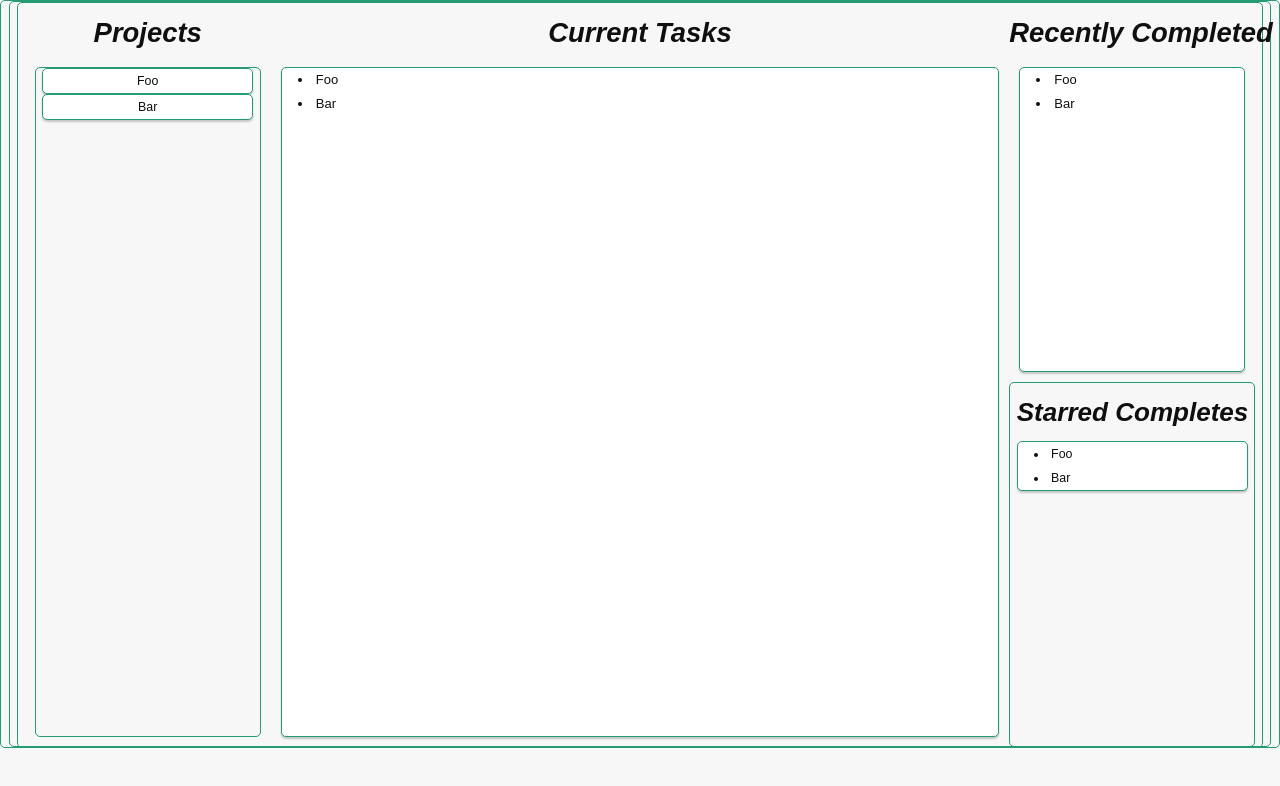
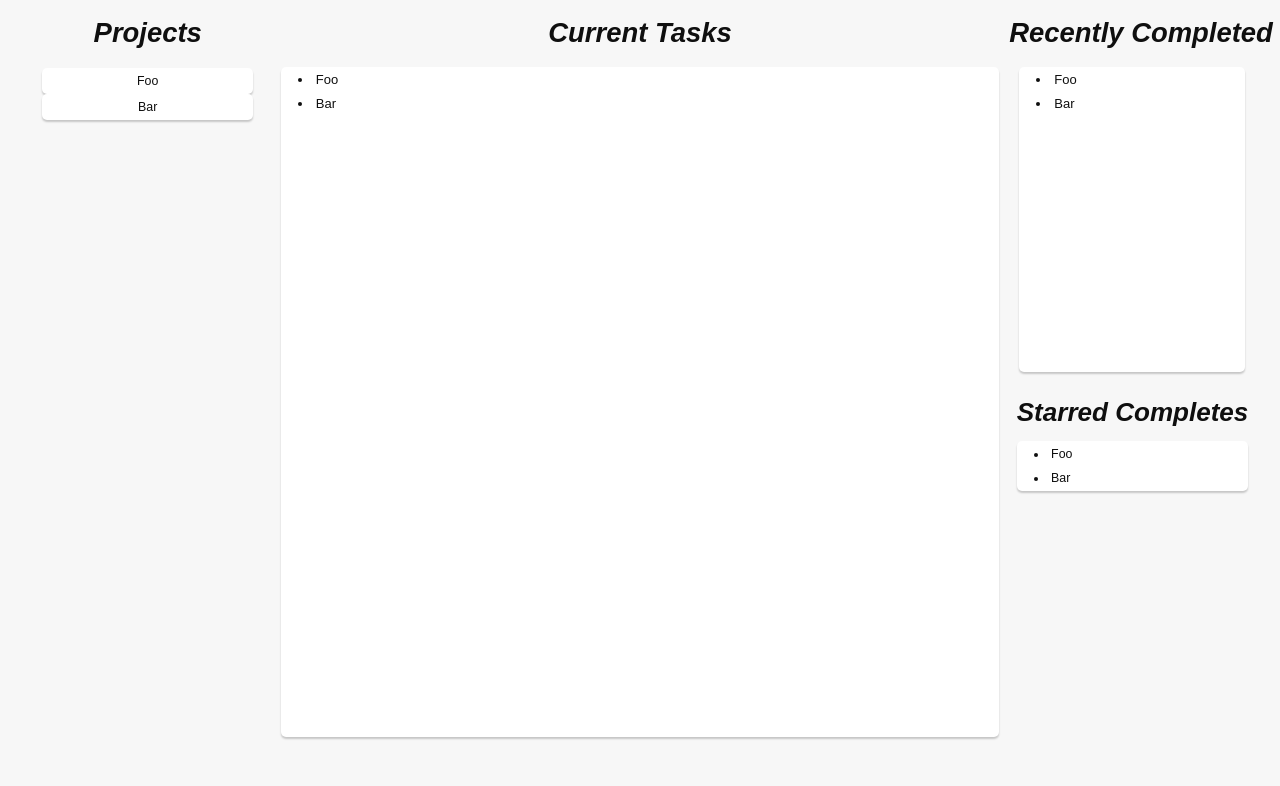
Before and after one commit to npetrangelo/task-tool, a Vue app: page / in a window 1280 px wide. Shown: the top 786 px of the page. Built offline with nearby package versions, Linux system fonts and the light colour scheme.

Commit message:
Invisible border

```diff
--- a/src/App.vue
+++ b/src/App.vue
@@ -22,7 +22,7 @@ import Starred from './components/Starred.vue';
 div {
     border-radius: 5px;
     border: 1px solid transparent;
-    border-color: #249b73;
+    /* border-color: #249b73; */
     padding: 0em 0.5em;
     font-size: 0.95em;
     font-weight: 500;
```
